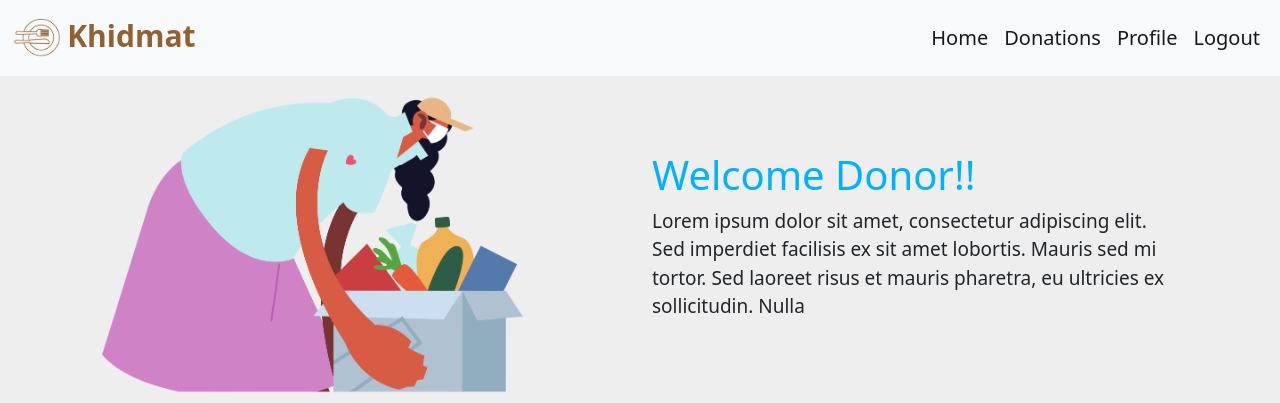
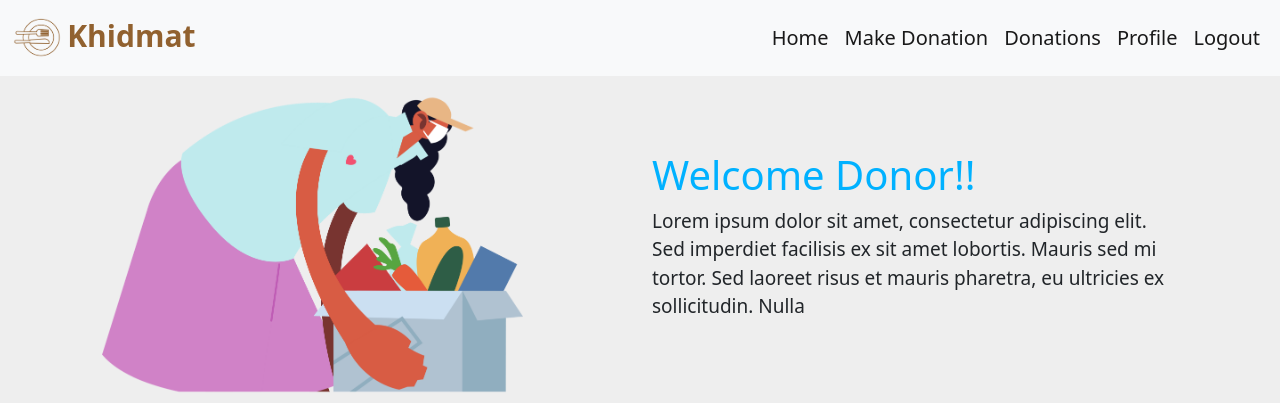
Before and after one commit to nandikajain/Khidmat, a Flask app: page /donor in a window 1280 px wide. Shown: the top 403 px of the page. Run offline with Flask 2, Linux system fonts and the light colour scheme; a user stored in the database is signed in; data comes from the database, SQL or seed files in the repository.

Commit message:
Update donorNavbar.html

```diff
--- a/templates/donorNavbar.html
+++ b/templates/donorNavbar.html
@@ -21,6 +21,9 @@
         <li class="nav-item">
           <a class="nav-link active" aria-current="page" href="/donor" style="font-weight: 500;font-size:20px">Home</a>
         </li>
+       <li class="nav-item">
+          <a class="nav-link active" aria-current="page" href="/donor/make" style="font-weight: 500;font-size:20px">Make Donation</a>
+        </li>
         <li class="nav-item">
           <a class="nav-link active" aria-current="page" href="/donor/donations" style="font-weight: 500;font-size:20px" >Donations</a>
         </li>
```
